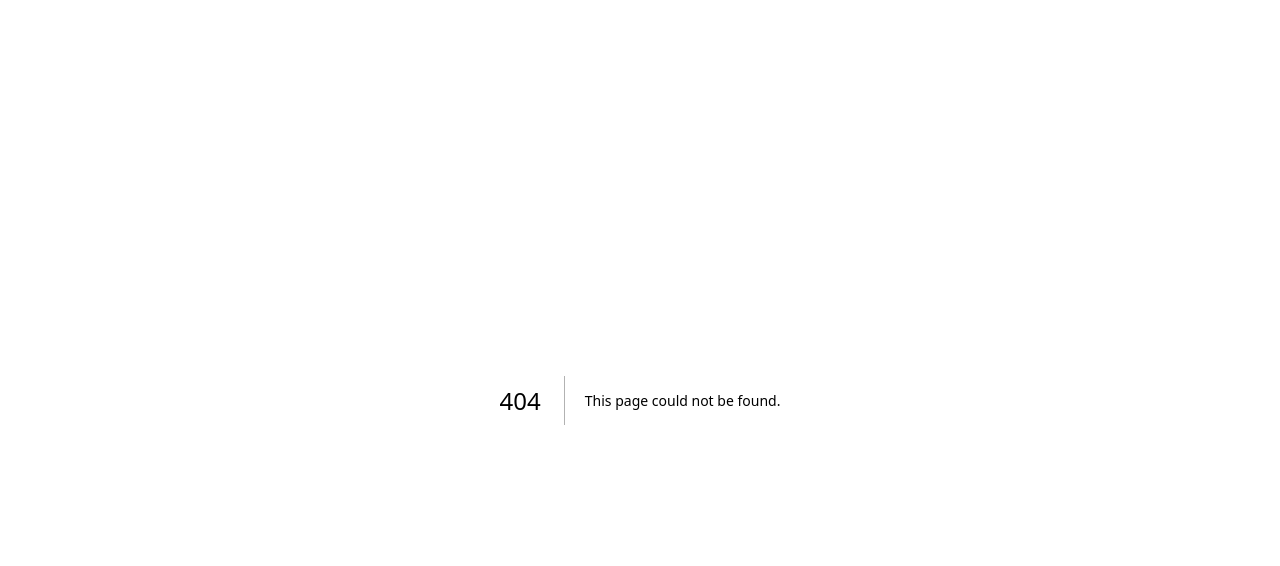
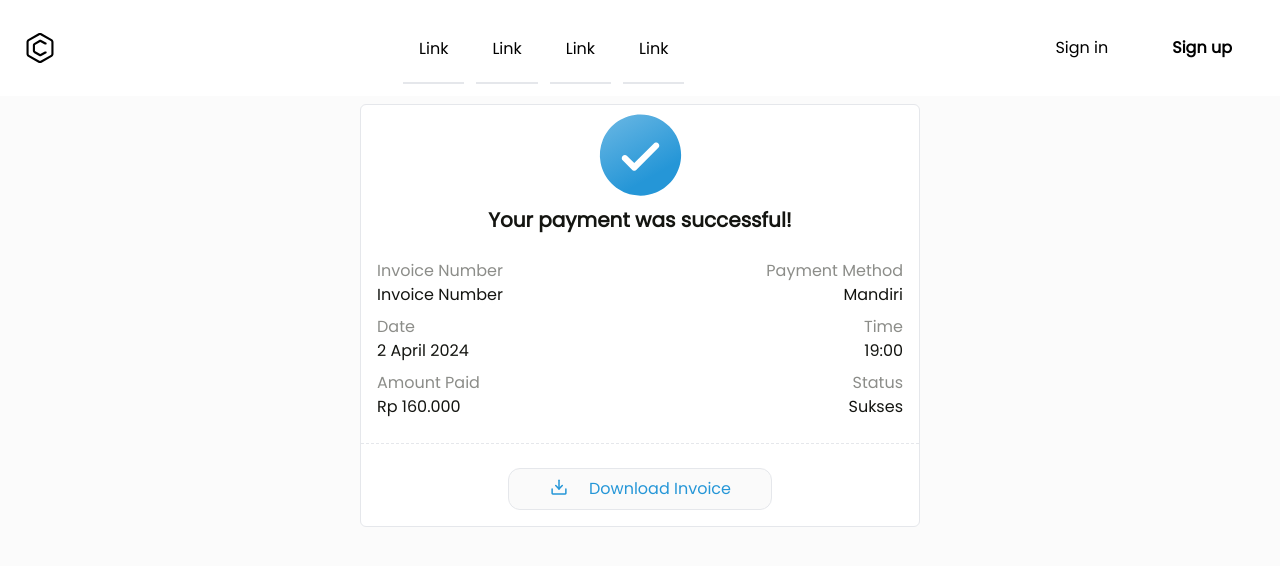
Before and after one commit to PamanAleph/Train-Ticket, a Next.js app: page /payment/status in a window 1280 px wide. Before the commit this address had no page. Shown: the top 566 px of the page. Built offline with nearby package versions, Linux system fonts and the light colour scheme.

Commit message:
add download button for download invoice

```diff
--- a/package.json
+++ b/package.json
@@ -10,6 +10,8 @@
   },
   "dependencies": {
     "clsx": "^2.1.0",
+    "html-pdf": "^3.0.1",
+    "html2pdf.js": "^0.10.1",
     "next": "14.1.4",
     "react": "^18",
     "react-dom": "^18",
--- /dev/null
+++ b/src/app/(main)/payment/status/_components/Button.tsx
@@ -0,0 +1,49 @@
+"use client"
+function Button() {
+const handleDownload = () => {
+    const downloadLink = document.createElement("a");
+    downloadLink.href = "data:text/plain;charset=utf-8," + encodeURIComponent("Invoice data");
+    downloadLink.download = "invoice.txt";
+    document.body.appendChild(downloadLink);
+    downloadLink.click();
+    document.body.removeChild(downloadLink);
+  };
+  return (
+    <button onClick={handleDownload}>
+            <div className="flex gap-5 border py-2 px-10 rounded-xl bg-[#FAFAFA] text-[#2596D7]">
+              <svg
+                xmlns="http://www.w3.org/2000/svg"
+                width="20"
+                height="20"
+                viewBox="0 0 20 20"
+                fill="none"
+              >
+                <path
+                  d="M6.71875 8.59375L10 11.875L13.2812 8.59375"
+                  stroke="#2596D7"
+                  stroke-width="1.5"
+                  stroke-linecap="round"
+                  stroke-linejoin="round"
+                />
+                <path
+                  d="M10 3.125V11.875"
+                  stroke="#2596D7"
+                  stroke-width="1.5"
+                  stroke-linecap="round"
+                  stroke-linejoin="round"
+                />
+                <path
+                  d="M16.875 11.875V16.25C16.875 16.4158 16.8092 16.5747 16.6919 16.6919C16.5747 16.8092 16.4158 16.875 16.25 16.875H3.75C3.58424 16.875 3.42527 16.8092 3.30806 16.6919C3.19085 16.5747 3.125 16.4158 3.125 16.25V11.875"
+                  stroke="#2596D7"
+                  stroke-width="1.5"
+                  stroke-linecap="round"
+                  stroke-linejoin="round"
+                />
+              </svg>
+              <p>Download Invoice</p>
+            </div>
+          </button>
+  )
+}
+
+export default Button
--- /dev/null
+++ b/src/app/(main)/payment/status/page.tsx
@@ -0,0 +1,79 @@
+import React from "react";
+import Button from "./_components/Button";
+
+function page() {
+
+  return (
+    <section className="max-w-xl mx-auto px-2 my-2">
+      <div className="bg-white border rounded-md">
+        <div className="flex justify-center">
+          <svg
+            xmlns="http://www.w3.org/2000/svg"
+            width="101"
+            height="100"
+            viewBox="0 0 101 100"
+            fill="none"
+          >
+            <path
+              d="M50.5 9.375C42.4652 9.375 34.6107 11.7576 27.93 16.2215C21.2492 20.6855 16.0422 27.0302 12.9674 34.4535C9.8926 41.8767 9.08809 50.0451 10.6556 57.9255C12.2231 65.806 16.0923 73.0447 21.7738 78.7262C27.4553 84.4077 34.694 88.2769 42.5745 89.8444C50.455 91.4119 58.6233 90.6074 66.0465 87.5326C73.4698 84.4578 79.8145 79.2508 84.2785 72.57C88.7424 65.8893 91.125 58.0349 91.125 50C91.1136 39.2291 86.8299 28.9025 79.2137 21.2863C71.5975 13.6701 61.2709 9.38637 50.5 9.375ZM68.336 42.8359L46.461 64.7109C46.1707 65.0015 45.8261 65.232 45.4467 65.3893C45.0673 65.5465 44.6607 65.6275 44.25 65.6275C43.8393 65.6275 43.4327 65.5465 43.0533 65.3893C42.674 65.232 42.3293 65.0015 42.0391 64.7109L32.6641 55.3359C32.0777 54.7496 31.7483 53.9543 31.7483 53.125C31.7483 52.2957 32.0777 51.5004 32.6641 50.9141C33.2505 50.3277 34.0458 49.9983 34.875 49.9983C35.7043 49.9983 36.4996 50.3277 37.086 50.9141L44.25 58.082L63.9141 38.4141C64.2044 38.1237 64.5491 37.8934 64.9285 37.7363C65.3078 37.5791 65.7144 37.4983 66.125 37.4983C66.5356 37.4983 66.9422 37.5791 67.3216 37.7363C67.7009 37.8934 68.0456 38.1237 68.336 38.4141C68.6263 38.7044 68.8566 39.0491 69.0137 39.4284C69.1709 39.8078 69.2518 40.2144 69.2518 40.625C69.2518 41.0356 69.1709 41.4422 69.0137 41.8216C68.8566 42.2009 68.6263 42.5456 68.336 42.8359Z"
+              fill="url(#paint0_linear_58_19)"
+            />
+            <defs>
+              <linearGradient
+                id="paint0_linear_58_19"
+                x1="79"
+                y1="62"
+                x2="-41.5"
+                y2="-152"
+                gradientUnits="userSpaceOnUse"
+              >
+                <stop stop-color="#2596D7" />
+                <stop offset="1" stop-color="white" />
+              </linearGradient>
+            </defs>
+          </svg>
+        </div>
+        <h1 className="flex justify-center text-[#141511] font-[600] text-[20px]  ">
+          Your payment was successful!
+        </h1>
+
+        <div className="grid grid-cols-2 justify-around px-4 py-6">
+          <div>
+            <h3 className="text-[#8C8D89]">Invoice Number</h3>
+            <p className="text-[16px] font-[500] text-[#141511] mb-2">
+              Invoice Number
+            </p>
+
+            <h3 className="text-[#8C8D89]">Date</h3>
+            <p className="text-[16px] font-[500] text-[#141511] mb-2">
+              2 April 2024
+            </p>
+
+            <h3 className="text-[#8C8D89]">Amount Paid</h3>
+            <p className="text-[16px] font-[500] text-[#141511]">Rp 160.000</p>
+          </div>
+          <div className="text-right">
+            <h3 className="text-[#8C8D89]">Payment Method</h3>
+            <p className="text-[16px] font-[500] text-[#141511] mb-2">
+              Mandiri
+            </p>
+
+            <h3 className="text-[#8C8D89]">Time</h3>
+            <p className="text-[16px] font-[500] text-[#141511] mb-2">19:00</p>
+
+            <h3 className="text-[#8C8D89]">Status</h3>
+            <p className="text-[16px] font-[500] text-[#141511]">Sukses</p>
+          </div>
+        </div>
+
+        <hr className="border-dashed" />
+
+        <div className="flex justify-center pt-6 pb-4">
+          <Button/>
+        </div>
+      </div>
+    </section>
+  );
+}
+
+export default page;
--- a/src/app/(main)/payment/status/paget.tsx
+++ /dev/null
@@ -1,9 +0,0 @@
-import React from 'react'
-
-function paget() {
-  return (
-    <div>paget</div>
-  )
-}
-
-export default paget
```
Also changed, not shown: 1 other file (tests, documents, lock files or other folders).
